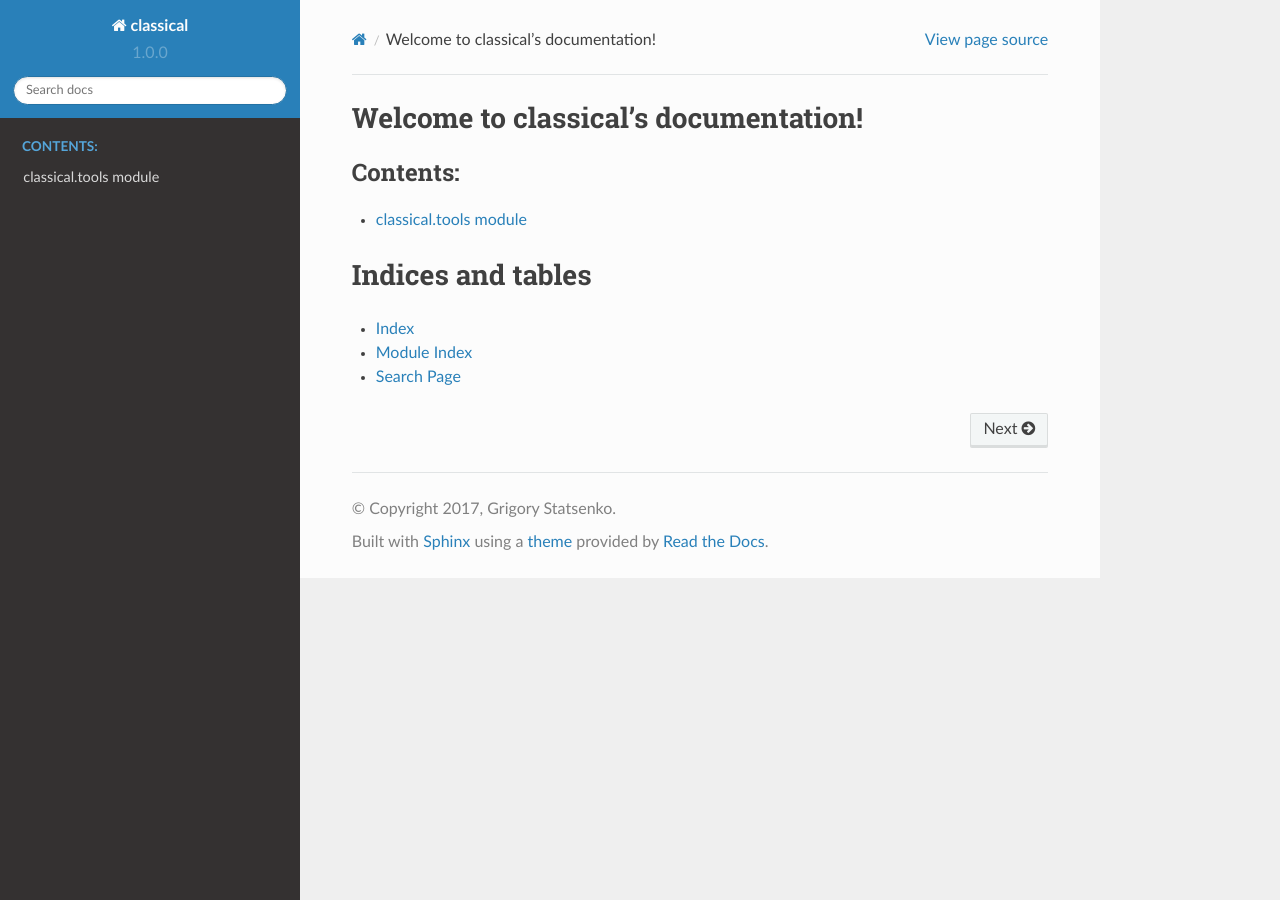
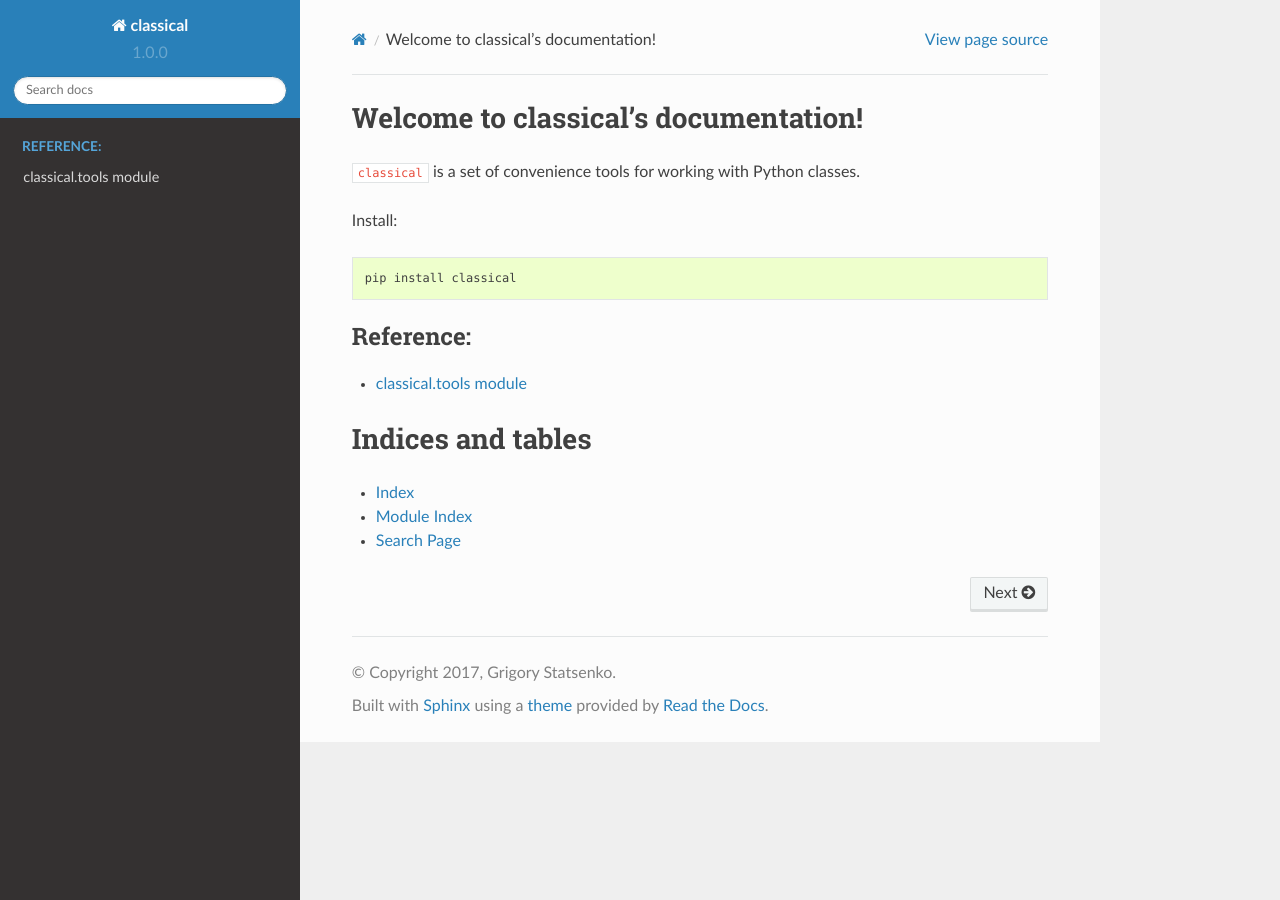
Before and after one commit to altvod/classical, a Sphinx documentation site: the page built from docs/index.rst, in a window 1280 px wide. Built offline with Sphinx 7.4.7 and the Read the Docs theme 2.0.0, drawn with Linux system fonts in a browser that asks for light colours.

Commit message:
Updated docs

```diff
--- a/docs/index.rst
+++ b/docs/index.rst
@@ -6,9 +6,18 @@
 Welcome to classical's documentation!
 =====================================
 
+``classical`` is a set of convenience tools for working with Python classes.
+
+Install:
+
+::
+
+    pip install classical
+
+
 .. toctree::
    :maxdepth: 1
-   :caption: Contents:
+   :caption: Reference:
 
    apidoc/classical.tools
 
```
Also changed, not shown: README.rst (+8 -0 lines).
